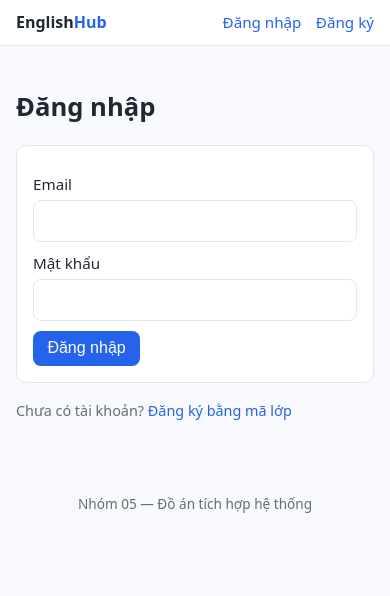
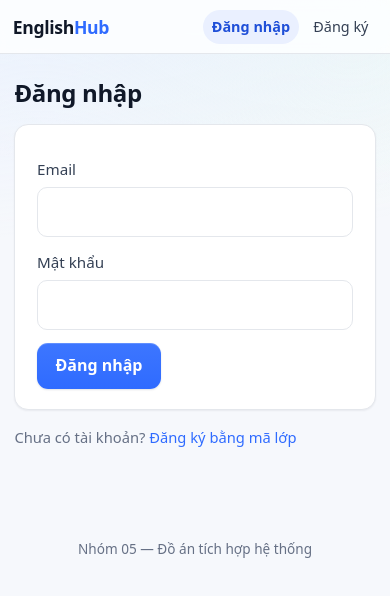
Before and after one commit to zzzthanhvdatzzz/elearning-tieng-anh, a Next.js app in the folder frontend/: page /login in a window 390 px wide. Shown: the top 596 px of the page. Built offline with nearby package versions, Linux system fonts and the light colour scheme; no server answers.

Commit message:
ui: thiet ke lai giao dien (design tokens, hero gradient, the thong ke, nav sticky co active, bang zebra, nut 46px, responsive 640px)

```diff
--- a/frontend/app/globals.css
+++ b/frontend/app/globals.css
@@ -1,72 +1,270 @@
+/* EnglishHub — design tokens + giao diện cơ bản
+   Nguyên tắc: chữ đọc được (≥15px cho nội dung), nút ≥44px, một hành động chính mỗi màn. */
+
 :root {
-  --ink: #1f2933; --muted: #616e7c; --line: #e4e7eb;
-  --blue: #2563eb; --red: #c0392b; --green: #1b7f4b; --bg: #f7f9fc;
+  --ink: #101828;
+  --ink-2: #344054;
+  --muted: #667085;
+  --line: #e4e7ec;
+  --line-2: #f0f2f5;
+
+  --blue: #2f6bff;
+  --blue-dark: #1f4fd8;
+  --blue-soft: #eaf0ff;
+  --green: #079455;
+  --green-soft: #e7f6ef;
+  --red: #d92d20;
+  --red-soft: #fdecea;
+  --amber: #b54708;
+
+  --bg: #f6f8fc;
+  --card: #ffffff;
+  --radius: 14px;
+  --radius-sm: 10px;
+  --shadow-sm: 0 1px 2px rgba(16, 24, 40, .06);
+  --shadow-md: 0 6px 20px rgba(16, 24, 40, .08);
+  --shadow-lg: 0 16px 40px rgba(16, 24, 40, .10);
+
+  --font: ui-sans-serif, system-ui, -apple-system, "Segoe UI", Roboto, "Helvetica Neue", Arial, sans-serif;
 }
+
 * { box-sizing: border-box; }
+
+html { -webkit-text-size-adjust: 100%; }
+
 body {
-  margin: 0; color: var(--ink); background: var(--bg); line-height: 1.6;
-  font-family: system-ui, -apple-system, "Segoe UI", Roboto, sans-serif;
+  margin: 0;
+  background:
+    radial-gradient(1100px 500px at 10% -10%, #e9f0ff 0%, transparent 60%),
+    radial-gradient(900px 400px at 90% 0%, #eefaf4 0%, transparent 55%),
+    var(--bg);
+  color: var(--ink);
+  font-family: var(--font);
+  font-size: 17px;
+  line-height: 1.6;
+  -webkit-font-smoothing: antialiased;
 }
+
 a { color: var(--blue); text-decoration: none; }
-h1 { font-size: 1.6rem; }
+a:hover { color: var(--blue-dark); text-decoration: underline; }
+
+h1, h2, h3 { letter-spacing: -.015em; line-height: 1.25; }
+h1 { font-size: 1.9rem; margin: .2rem 0 1rem; }
+h2 { font-size: 1.18rem; margin: 0 0 .6rem; }
+p { margin: .5rem 0; }
+
+/* ---------------------------------------------------------------- nav */
 .topbar {
-  display: flex; gap: .75rem; align-items: center; justify-content: space-between;
-  padding: .6rem 1rem; background: #fff; border-bottom: 1px solid var(--line); flex-wrap: wrap;
+  position: sticky; top: 0; z-index: 30;
+  display: flex; gap: 1rem; align-items: center; justify-content: space-between;
+  padding: .7rem 1.25rem;
+  background: rgba(255, 255, 255, .82);
+  backdrop-filter: saturate(180%) blur(12px);
+  border-bottom: 1px solid var(--line);
 }
-.brand { font-weight: 700; color: var(--ink); }
+.brand { font-weight: 800; font-size: 1.1rem; color: var(--ink); letter-spacing: -.02em; }
 .brand span { color: var(--blue); }
-.topbar nav { display: flex; gap: .9rem; align-items: center; flex-wrap: wrap; font-size: .95rem; }
-.who { color: var(--muted); font-size: .9rem; }
-button.link { background: none; border: 0; color: var(--blue); cursor: pointer; padding: 0; font: inherit; }
-.container { max-width: 760px; margin: 0 auto; padding: 1.5rem 1rem; }
-.card { background: #fff; border: 1px solid var(--line); border-radius: 10px; padding: 1rem; margin: 1rem 0; }
-.form label { display: block; margin: .6rem 0; font-size: .95rem; }
+.brand:hover { text-decoration: none; }
+.topbar nav { display: flex; gap: .35rem; align-items: center; flex-wrap: wrap; }
+.topbar nav a {
+  padding: .42rem .7rem; border-radius: 999px; font-size: .95rem; color: var(--ink-2);
+}
+.topbar nav a:hover { background: var(--blue-soft); color: var(--blue-dark); text-decoration: none; }
+.topbar nav a.active { background: var(--blue-soft); color: var(--blue-dark); font-weight: 600; }
+.avatar {
+  display: inline-flex; align-items: center; justify-content: center;
+  width: 26px; height: 26px; border-radius: 50%;
+  background: linear-gradient(135deg, #2f6bff, #7aa7ff);
+  color: #fff; font-size: .8rem; font-weight: 700;
+}
+.who {
+  display: inline-flex; align-items: center; gap: .5rem;
+  padding: .28rem .7rem .28rem .3rem; border-radius: 999px;
+  background: #fff; border: 1px solid var(--line); font-size: .9rem; color: var(--ink-2);
+}
+.topbar form.inline { margin: 0; }
+button.link {
+  background: none; border: 0; color: var(--muted); cursor: pointer;
+  font: inherit; font-size: .9rem; padding: .2rem .3rem; border-radius: 8px;
+}
+button.link:hover { color: var(--red); background: var(--red-soft); }
+
+/* ---------------------------------------------------------------- layout */
+.container { max-width: 900px; margin: 0 auto; padding: 2rem 1.25rem 3rem; }
+.card {
+  background: var(--card);
+  border: 1px solid var(--line);
+  border-radius: var(--radius);
+  padding: 1.25rem 1.35rem;
+  margin: 1rem 0;
+  box-shadow: var(--shadow-sm);
+}
+.card:hover { box-shadow: var(--shadow-md); transition: box-shadow .18s ease; }
+
+/* ---------------------------------------------------------------- hero */
+.hero {
+  padding: 1.6rem 1.5rem;
+  margin-bottom: 1.2rem;
+  border-radius: 18px;
+  background: linear-gradient(135deg, #2f6bff 0%, #5b8cff 55%, #7aa7ff 100%);
+  color: #fff;
+  box-shadow: var(--shadow-lg);
+}
+.hero h1 { margin: 0 0 .35rem; color: #fff; font-size: 1.75rem; }
+.hero .muted, .hero p { color: rgba(255, 255, 255, .88); margin: 0; font-size: .98rem; }
+
+/* ---------------------------------------------------------------- form */
+.form label { display: block; margin: .8rem 0; font-size: .95rem; color: var(--ink-2); }
 .form input, .form select, .form textarea {
-  width: 100%; padding: .55rem .6rem; border: 1px solid var(--line);
-  border-radius: 8px; font-size: 1rem; margin-top: .25rem; font-family: inherit; background: #fff;
+  width: 100%; margin-top: .35rem; padding: .7rem .8rem;
+  border: 1px solid var(--line); border-radius: var(--radius-sm);
+  background: #fff; color: var(--ink); font: inherit; font-size: 1rem;
+  transition: border-color .15s, box-shadow .15s;
 }
+.form input:focus, .form select:focus, .form textarea:focus {
+  outline: none; border-color: var(--blue); box-shadow: 0 0 0 4px rgba(47, 107, 255, .15);
+}
+.form input[type="file"] { padding: .5rem; background: #fbfcfe; }
+.form textarea { resize: vertical; min-height: 120px; }
+
 .btn, button[type="submit"] {
-  display: inline-block; background: var(--blue); color: #fff; border: 0; border-radius: 8px;
-  padding: .55rem .9rem; font-size: 1rem; cursor: pointer;
+  display: inline-flex; align-items: center; justify-content: center; gap: .4rem;
+  min-height: 46px; padding: .65rem 1.15rem;
+  border: 0; border-radius: 11px; cursor: pointer;
+  background: linear-gradient(180deg, #3d76ff, var(--blue));
+  color: #fff; font: inherit; font-size: 1rem; font-weight: 600;
+  box-shadow: 0 1px 2px rgba(16, 24, 40, .12), inset 0 1px 0 rgba(255, 255, 255, .18);
+  transition: transform .12s, box-shadow .15s, filter .15s;
 }
-.btn:disabled, button:disabled { opacity: .5; cursor: not-allowed; }
-.alert { padding: .6rem .8rem; border-radius: 8px; margin: .8rem 0; }
-.alert-error { background: #fdecea; color: var(--red); border: 1px solid #f5c6c2; }
-.muted { color: var(--muted); font-size: .9rem; }
-.table { width: 100%; border-collapse: collapse; background: #fff; border: 1px solid var(--line); border-radius: 10px; overflow: hidden; }
-.table th, .table td { text-align: left; padding: .55rem .7rem; border-bottom: 1px solid var(--line); }
-.table th { background: #f2f5f9; font-size: .9rem; }
-.stats { display: flex; gap: 1.2rem; flex-wrap: wrap; font-size: .95rem; }
-.stats b { font-size: 1.1rem; }
-.nextup { border-left: 4px solid var(--blue); }
-.lesson-list { padding-left: 1.2rem; }
-.lesson-list li { padding: .35rem 0; border-bottom: 1px dashed var(--line); }
+.btn:hover, button[type="submit"]:hover {
+  filter: brightness(1.04); box-shadow: var(--shadow-md); text-decoration: none;
+}
+.btn:active, button[type="submit"]:active { transform: translateY(1px); }
+.btn:disabled, button:disabled { opacity: .55; cursor: not-allowed; box-shadow: none; }
+a.btn { color: #fff; }
+
+/* ---------------------------------------------------------------- feedback */
+.alert {
+  display: flex; gap: .5rem; padding: .8rem 1rem; border-radius: var(--radius-sm);
+  font-size: .95rem; border: 1px solid transparent;
+}
+.alert-error { background: var(--red-soft); color: #912018; border-color: #f5c6c2; }
+.muted { color: var(--muted); font-size: .92rem; }
+.done { color: var(--green); font-weight: 600; }
+.wrong { color: var(--red); font-weight: 600; }
+
+/* ---------------------------------------------------------------- table */
+.table {
+  width: 100%; border-collapse: separate; border-spacing: 0;
+  background: #fff; border: 1px solid var(--line); border-radius: var(--radius);
+  overflow: hidden;
+}
+.table th, .table td { padding: .7rem .85rem; text-align: left; border-bottom: 1px solid var(--line-2); }
+.table th {
+  background: #f8fafc; font-size: .82rem; text-transform: uppercase;
+  letter-spacing: .04em; color: var(--muted); font-weight: 700;
+}
+.table tbody tr:last-child td { border-bottom: 0; }
+.table tbody tr:hover td { background: #fafbff; }
+.overdue td { background: #fff7f6; }
+
+/* ---------------------------------------------------------------- dashboard pieces */
+.grid-cards {
+  display: grid; grid-template-columns: repeat(auto-fit, minmax(150px, 1fr));
+  gap: .85rem; margin: 1.1rem 0;
+}
+.stat-card {
+  position: relative; overflow: hidden;
+  background: #fff; border: 1px solid var(--line); border-radius: var(--radius);
+  padding: 1rem 1.1rem; box-shadow: var(--shadow-sm);
+}
+.stat-card::before {
+  content: ""; position: absolute; inset: 0 auto 0 0; width: 4px;
+  background: linear-gradient(180deg, #2f6bff, #7aa7ff);
+}
+.stat-value { font-size: 1.9rem; font-weight: 800; color: var(--ink); line-height: 1.1; }
+.stat-label { font-size: .85rem; color: var(--muted); margin-top: .2rem; }
+
+.grid-actions {
+  display: grid; grid-template-columns: repeat(auto-fit, minmax(230px, 1fr));
+  gap: .85rem; margin: 1.1rem 0;
+}
+.card.action {
+  display: flex; flex-direction: column; gap: .2rem; margin: 0;
+  color: var(--ink); text-decoration: none; border-left: 4px solid var(--blue);
+}
+.card.action:hover { text-decoration: none; transform: translateY(-1px); box-shadow: var(--shadow-md); }
+.card.action strong { color: var(--blue-dark); font-size: 1.02rem; }
+
+/* ---------------------------------------------------------------- learning */
+.stats { display: flex; gap: 1.4rem; flex-wrap: wrap; font-size: .95rem; align-items: center; }
+.stats b { font-size: 1.15rem; color: var(--ink); }
+.nextup { border-left: 4px solid var(--blue); background: linear-gradient(180deg, #fbfdff, #fff); }
+.lesson-list { list-style: none; padding: 0; margin: .4rem 0 0; }
+.lesson-list li {
+  display: flex; gap: .5rem; align-items: center; flex-wrap: wrap;
+  padding: .6rem 0; border-bottom: 1px dashed var(--line);
+}
 .lesson-list li:last-child { border-bottom: 0; }
-.skill { font-size: .75rem; background: #eef2f7; color: var(--muted); border-radius: 4px;
-  padding: .1rem .4rem; margin-left: .4rem; text-transform: uppercase; }
-.done { color: var(--green); font-weight: 600; margin-left: .5rem; }
-.wrong { color: var(--red); font-weight: 600; }
-.q { border: 0; border-top: 1px solid var(--line); padding: .8rem 0 0; margin: 0; }
-.q legend { font-weight: 600; padding: 0; margin-bottom: .4rem; white-space: pre-line; }
-.opt { display: block; padding: .3rem 0; cursor: pointer; }
+.skill {
+  font-size: .72rem; font-weight: 700; letter-spacing: .04em; text-transform: uppercase;
+  background: var(--blue-soft); color: var(--blue-dark);
+  border-radius: 999px; padding: .15rem .55rem;
+}
+.transcript, .essay-view, .reading { white-space: pre-line; }
+.transcript { background: #f8fafc; border-radius: var(--radius-sm); padding: .8rem; }
+
+/* ---------------------------------------------------------------- quiz */
+.exam .card { margin: .9rem 0; }
+.q { border: 0; border-top: 1px solid var(--line-2); padding: .9rem 0 0; margin: 0; }
+.q:first-of-type { border-top: 0; }
+.q legend { font-weight: 600; padding: 0; margin-bottom: .5rem; white-space: pre-line; }
+.qno { color: var(--muted); margin-right: .2rem; }
+.opt {
+  display: flex; gap: .55rem; align-items: flex-start;
+  padding: .55rem .7rem; margin: .3rem 0; border-radius: var(--radius-sm);
+  cursor: pointer; border: 1px solid transparent;
+}
+.opt:hover { background: #f7f9ff; border-color: #dfe7ff; }
+.opt input { margin-top: .3rem; accent-color: var(--blue); }
 .parts { margin: .4rem 0 1rem; padding-left: 1.2rem; }
-.badge { background: #e7f0ff; color: var(--blue); border-radius: 999px; padding: .15rem .6rem; font-weight: 700; }
+.badge {
+  display: inline-block; background: var(--blue-soft); color: var(--blue-dark);
+  border-radius: 999px; padding: .18rem .7rem; font-weight: 700;
+}
+
+/* ---------------------------------------------------------------- results */
 .score-card { text-align: center; }
-.score { font-size: 3rem; font-weight: 800; color: var(--blue); margin: .2rem 0; }
-.score span { font-size: 1.2rem; color: var(--muted); font-weight: 500; }
-.explain { font-size: .92rem; color: var(--muted); background: #f7f9fc; padding: .4rem .6rem; border-radius: 6px; }
-.review.ok { border-left: 3px solid var(--green); padding-left: .7rem; }
-.review.bad { border-left: 3px solid var(--red); padding-left: .7rem; }
-.foot { text-align: center; color: var(--muted); font-size: .85rem; padding: 2rem 1rem; }
-@media (max-width: 360px) { .container { padding: 1rem .75rem; } .topbar { padding: .5rem .75rem; } }
-/* Trang tổng quan */
-.hero { padding: .4rem 0 1rem; }
-.hero h1 { margin: .2rem 0; }
-.grid-cards { display: grid; grid-template-columns: repeat(auto-fit, minmax(140px, 1fr)); gap: .75rem; margin: 1rem 0; }
-.stat-card { background: #fff; border: 1px solid var(--line); border-radius: 10px; padding: .9rem; }
-.stat-value { font-size: 1.7rem; font-weight: 800; color: var(--blue); line-height: 1.1; }
-.stat-label { font-size: .85rem; color: var(--muted); }
-.grid-actions { display: grid; grid-template-columns: repeat(auto-fit, minmax(220px, 1fr)); gap: .75rem; margin: 1rem 0; }
-.card.action { display: flex; flex-direction: column; gap: .25rem; margin: 0; text-decoration: none; color: var(--ink); }
-.card.action:hover { border-color: var(--blue); }
-.card.action strong { color: var(--blue); }
+.score { font-size: 3.2rem; font-weight: 800; color: var(--blue); margin: .2rem 0; line-height: 1; }
+.score span { font-size: 1.15rem; color: var(--muted); font-weight: 500; }
+.review { padding: .7rem .9rem; }
+.review.ok { border-left: 3px solid var(--green); background: #fbfefc; }
+.review.bad { border-left: 3px solid var(--red); background: #fffcfc; }
+.correct { color: var(--green); }
+.explain {
+  font-size: .92rem; color: var(--ink-2); background: #f8fafc;
+  border-radius: 8px; padding: .5rem .7rem; margin: .4rem 0 0;
+}
+
+/* ---------------------------------------------------------------- footer */
+.foot {
+  text-align: center; color: var(--muted); font-size: .85rem;
+  padding: 2.5rem 1rem 3rem;
+}
+
+/* ---------------------------------------------------------------- responsive */
+@media (max-width: 640px) {
+  body { font-size: 16px; }
+  .container { padding: 1.25rem .9rem 2.5rem; }
+  .topbar { padding: .6rem .8rem; gap: .5rem; }
+  .topbar nav a { padding: .35rem .55rem; font-size: .9rem; }
+  h1 { font-size: 1.5rem; }
+  .hero { padding: 1.2rem 1rem; border-radius: 14px; }
+  .hero h1 { font-size: 1.4rem; }
+  .table { display: block; overflow-x: auto; white-space: nowrap; }
+  .grid-cards { grid-template-columns: repeat(2, minmax(0, 1fr)); }
+}
+
+@media (prefers-reduced-motion: reduce) {
+  * { transition: none !important; }
+}
--- a/frontend/components/Nav.tsx
+++ b/frontend/components/Nav.tsx
@@ -1,6 +1,7 @@
 "use client";
 
 import Link from "next/link";
+import { usePathname } from "next/navigation";
 import { useEffect, useState } from "react";
 import { api, Me } from "@/lib/api";
 
@@ -10,15 +11,20 @@ const ROLE_LABEL: Record<string, string> = {
 
 export default function Nav() {
   const [me, setMe] = useState<Me | null>(null);
+  const pathname = usePathname();
 
   useEffect(() => {
     api<Me>("/api/me").then(setMe).catch(() => setMe(null));
-  }, []);
+  }, [pathname]);
 
   async function logout() {
     await api("/api/auth/logout", { method: "POST" });
     window.location.href = "/login";
   }
+
+  const name = me ? (me.full_name || me.email) : "";
+  const initial = name.trim().charAt(0).toUpperCase();
+  const cls = (href: string) => (pathname === href || pathname.startsWith(`${href}/`) ? "active" : "");
 
   return (
     <header className="topbar">
@@ -26,34 +32,37 @@ export default function Nav() {
       <nav>
         {me ? (
           <>
-            <Link href="/dashboard">Tổng quan</Link>
+            <Link className={cls("/dashboard")} href="/dashboard">Tổng quan</Link>
             {me.role === "student" && (
               <>
-                <Link href="/units">Lộ trình</Link>
-                <Link href="/assignments">Bài được giao</Link>
+                <Link className={cls("/units")} href="/units">Lộ trình</Link>
+                <Link className={cls("/assignments")} href="/assignments">Bài được giao</Link>
               </>
             )}
             {me.role === "teacher" && (
               <>
-                <Link href="/teacher/classes">Lớp</Link>
-                <Link href="/teacher/writing">Chấm bài</Link>
-                <Link href="/teacher/parents">Duyệt phụ huynh</Link>
+                <Link className={cls("/teacher/classes")} href="/teacher/classes">Lớp</Link>
+                <Link className={cls("/teacher/writing")} href="/teacher/writing">Chấm bài</Link>
+                <Link className={cls("/teacher/parents")} href="/teacher/parents">Phụ huynh</Link>
               </>
             )}
-            {me.role === "parent" && <Link href="/parent">Báo cáo của con</Link>}
+            {me.role === "parent" && <Link className={cls("/parent")} href="/parent">Báo cáo của con</Link>}
             {me.role === "admin" && (
               <>
-                <Link href="/admin/users">Tài khoản</Link>
-                <Link href="/admin/import">Import câu hỏi</Link>
+                <Link className={cls("/admin/users")} href="/admin/users">Tài khoản</Link>
+                <Link className={cls("/admin/import")} href="/admin/import">Import</Link>
               </>
             )}
-            <span className="who">{me.full_name || me.email} · {ROLE_LABEL[me.role] ?? me.role}</span>
+            <span className="who">
+              <span className="avatar" aria-hidden>{initial}</span>
+              {name} · {ROLE_LABEL[me.role] ?? me.role}
+            </span>
             <button type="button" className="link" onClick={logout}>Đăng xuất</button>
           </>
         ) : (
           <>
-            <Link href="/login">Đăng nhập</Link>
-            <Link href="/register">Đăng ký</Link>
+            <Link className={cls("/login")} href="/login">Đăng nhập</Link>
+            <Link className={cls("/register")} href="/register">Đăng ký</Link>
           </>
         )}
       </nav>
```
